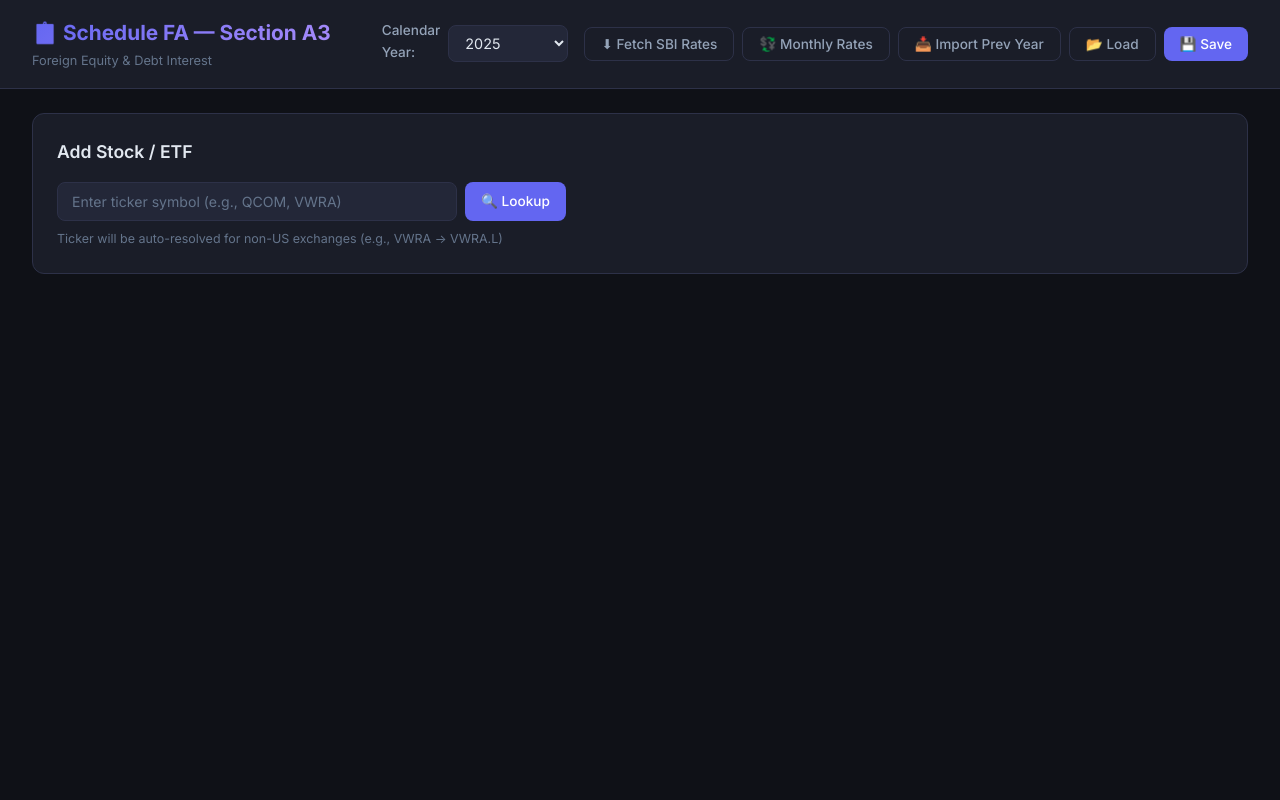
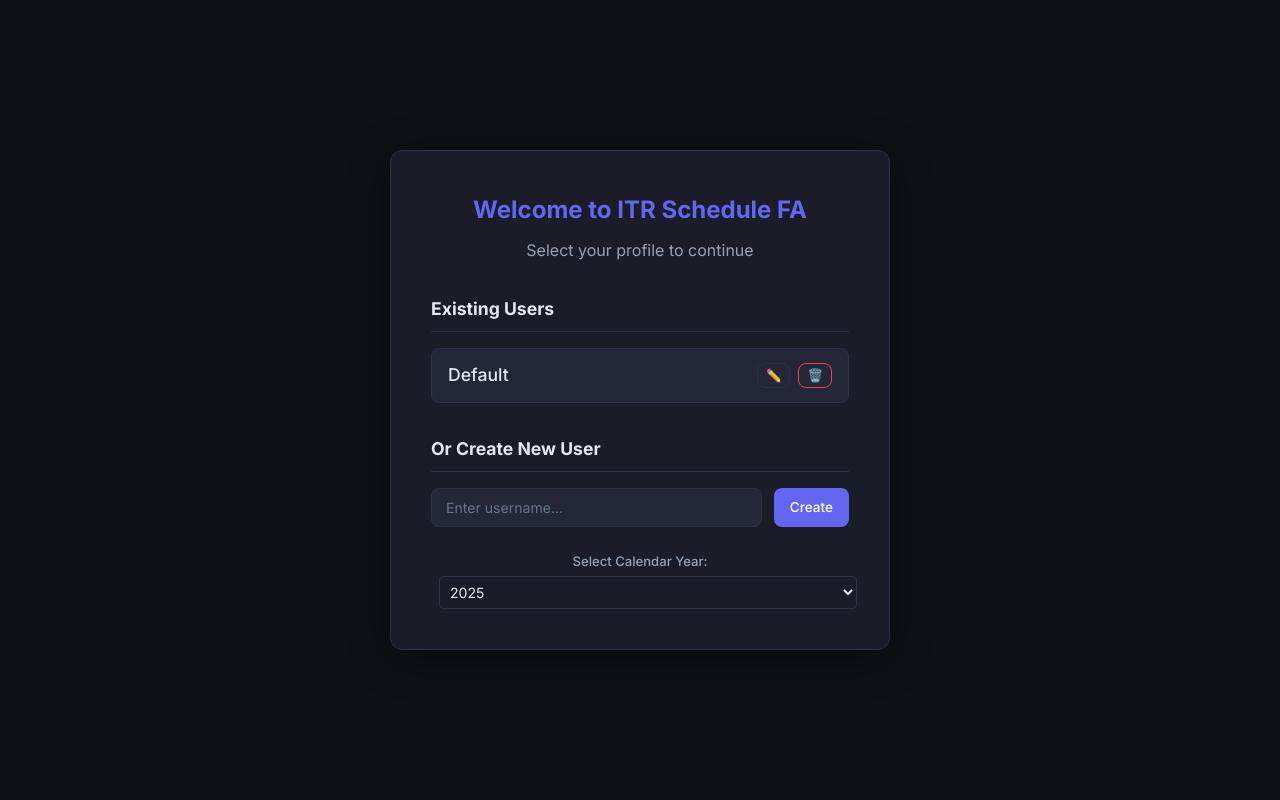
Before and after one commit to coolnishant/itr_fa, a Flask app: page / in a window 1280 px wide. Run offline with Flask 3, Linux system fonts and the light colour scheme; data that the repository does not hold is empty.

Commit message:
Implement Multi-User Profile Support with dedicated storage, renaming, and selection screen

```diff
--- a/app.py
+++ b/app.py
@@ -8,6 +8,7 @@ Opens at: http://localhost:5000
 import json
 import logging
 import uuid
+import shutil
 import webbrowser
 from datetime import datetime
 from pathlib import Path
@@ -36,6 +37,38 @@ logger = logging.getLogger(__name__)
 app = Flask(__name__)
 
 
+# --- Initialization & Migration ---
+
+def init_user_storage():
+    """Migrate any loose portfolio files to a Default user directory."""
+    default_dir = PORTFOLIOS_DIR / "Default"
+
+    # Check for legacy files in root of PORTFOLIOS_DIR
+    legacy_files = list(PORTFOLIOS_DIR.glob("portfolio_CY*.json"))
+    if legacy_files:
+        default_dir.mkdir(exist_ok=True)
+        for f in legacy_files:
+            try:
+                shutil.move(str(f), str(default_dir / f.name))
+                logger.info(f"Migrated legacy portfolio {f.name} to Default user")
+            except Exception as e:
+                logger.error(f"Failed to migrate {f.name}: {e}")
+
+init_user_storage()
+
+def get_user_dir(username):
+    """Get or create directory for user."""
+    if not username:
+        username = "Default"
+    # Basic sanitization
+    safe_name = "".join(c for c in username if c.isalnum() or c in (' ', '-', '_')).strip()
+    if not safe_name:
+        safe_name = "Default"
+    user_dir = PORTFOLIOS_DIR / safe_name
+    user_dir.mkdir(exist_ok=True)
+    return user_dir, safe_name
+
+
 # --- Page Routes ---
 
 @app.route("/")
@@ -44,7 +77,63 @@ def index():
     return render_template("index.html")
 
 
-# --- API Routes ---
+# --- User API Routes ---
+
+@app.route("/api/users", methods=["GET"])
+def api_list_users():
+    """List all user profiles."""
+    users = []
+    for d in PORTFOLIOS_DIR.iterdir():
+        if d.is_dir():
+            users.append(d.name)
+    if not users:
+        users = ["Default"]
+        (PORTFOLIOS_DIR / "Default").mkdir(exist_ok=True)
+    return jsonify({"users": sorted(users)})
+
+@app.route("/api/users", methods=["POST"])
+def api_create_user():
+    """Create a new user profile."""
+    data = request.get_json()
+    username = data.get("username")
+    if not username:
+        return jsonify({"error": "username required"}), 400
+    _, safe_name = get_user_dir(username)
+    return jsonify({"success": True, "username": safe_name})
+
+@app.route("/api/users/<old_username>", methods=["PUT"])
+def api_rename_user(old_username):
+    """Rename a user profile."""
+    data = request.get_json()
+    new_username = data.get("new_username")
+    if not new_username:
+        return jsonify({"error": "new_username required"}), 400
+
+    old_dir = PORTFOLIOS_DIR / old_username
+    if not old_dir.exists() or not old_dir.is_dir():
+        return jsonify({"error": "User not found"}), 404
+
+    _, safe_new_name = get_user_dir(new_username)
+    new_dir = PORTFOLIOS_DIR / safe_new_name
+
+    if new_dir.exists() and new_dir != old_dir:
+        return jsonify({"error": "New username already exists"}), 400
+
+    old_dir.rename(new_dir)
+    return jsonify({"success": True, "username": safe_new_name})
+
+@app.route("/api/users/<username>", methods=["DELETE"])
+def api_delete_user(username):
+    """Delete a user profile and all their portfolios."""
+    user_dir = PORTFOLIOS_DIR / username
+    if not user_dir.exists() or not user_dir.is_dir():
+        return jsonify({"error": "User not found"}), 404
+
+    shutil.rmtree(user_dir)
+    return jsonify({"success": True})
+
+
+# --- Portfolio API Routes ---
 
 @app.route("/api/lookup-stock", methods=["POST"])
 def api_lookup_stock():
@@ -166,9 +255,12 @@ def api_save():
     if not portfolio:
         return jsonify({"error": "Portfolio data required"}), 400
 
+    username = request.args.get("username", "Default")
+    user_dir, _ = get_user_dir(username)
+
     calendar_year = portfolio.get("calendar_year", 2024)
     filename = f"portfolio_CY{calendar_year}.json"
-    filepath = PORTFOLIOS_DIR / filename
+    filepath = user_dir / filename
 
     with open(filepath, "w") as f:
         json.dump(portfolio, f, indent=2)
@@ -180,11 +272,14 @@ def api_save():
 def api_load():
     """Load saved portfolio data."""
     year = request.args.get("year")
+    username = request.args.get("username", "Default")
+
     if not year:
         return jsonify({"error": "year parameter required"}), 400
 
+    user_dir, _ = get_user_dir(username)
     filename = f"portfolio_CY{year}.json"
-    filepath = PORTFOLIOS_DIR / filename
+    filepath = user_dir / filename
 
     if not filepath.exists():
         return jsonify({"error": f"No saved portfolio for CY{year}", "found": False}), 404
@@ -198,8 +293,11 @@ def api_load():
 @app.route("/api/list-saves", methods=["GET"])
 def api_list_saves():
     """List all saved portfolio files."""
+    username = request.args.get("username", "Default")
+    user_dir, _ = get_user_dir(username)
+
     files = []
-    for f in sorted(PORTFOLIOS_DIR.glob("portfolio_CY*.json")):
+    for f in sorted(user_dir.glob("portfolio_CY*.json")):
         try:
             year = f.stem.replace("portfolio_CY", "")
             files.append({
@@ -249,11 +347,13 @@ def api_import_previous_year():
     data = request.get_json()
     target_year = data.get("target_year")
     source_year = data.get("source_year", target_year - 1 if target_year else None)
+    username = request.args.get("username", "Default")
 
     if not target_year or not source_year:
         return jsonify({"error": "target_year required"}), 400
 
-    filepath = PORTFOLIOS_DIR / f"portfolio_CY{source_year}.json"
+    user_dir, _ = get_user_dir(username)
+    filepath = user_dir / f"portfolio_CY{source_year}.json"
     if not filepath.exists():
         return jsonify({"error": f"No saved portfolio for CY{source_year}"}), 404
 
--- a/static/css/style.css
+++ b/static/css/style.css
@@ -608,3 +608,89 @@ tr:hover td { background: var(--bg-hover); }
     .add-stock-form .input-group { flex-direction: column; }
     .add-stock-form input { max-width: 100%; }
 }
+
+/* ===== User Selection Screen ===== */
+#userSelectionScreen {
+    position: fixed;
+    top: 0; left: 0; right: 0; bottom: 0;
+    background: var(--bg-primary);
+    z-index: 1000;
+    display: flex;
+    justify-content: center;
+    align-items: center;
+}
+
+#userSelectionScreen .user-card {
+    background: var(--bg-secondary);
+    border: 1px solid var(--border);
+    border-radius: var(--radius);
+    padding: 40px;
+    width: 100%;
+    max-width: 500px;
+    box-shadow: var(--shadow-lg);
+}
+
+#userSelectionScreen h2 {
+    text-align: center;
+    color: var(--accent);
+    margin-bottom: 8px;
+}
+
+#userSelectionScreen .subtitle {
+    text-align: center;
+    color: var(--text-secondary);
+    margin-bottom: 32px;
+}
+
+.user-list-container h3, .new-user-container h3 {
+    font-size: 1.1rem;
+    color: var(--text-primary);
+    margin-bottom: 16px;
+    border-bottom: 1px solid var(--border);
+    padding-bottom: 8px;
+}
+
+.user-list {
+    display: flex;
+    flex-direction: column;
+    gap: 8px;
+    max-height: 250px;
+    overflow-y: auto;
+    margin-bottom: 32px;
+}
+
+.user-list-item {
+    display: flex;
+    justify-content: space-between;
+    align-items: center;
+    background: var(--bg-tertiary);
+    border: 1px solid var(--border);
+    border-radius: var(--radius-sm);
+    padding: 12px 16px;
+    cursor: pointer;
+    transition: var(--transition);
+}
+
+.user-list-item:hover {
+    border-color: var(--accent);
+    background: var(--bg-hover);
+}
+
+.user-list-item .user-name {
+    font-weight: 500;
+    font-size: 1.1rem;
+    flex-grow: 1;
+}
+
+.user-list-item .user-actions {
+    display: flex;
+    gap: 8px;
+}
+
+.new-user-input {
+    display: flex;
+    gap: 12px;
+}
+.new-user-input input {
+    flex-grow: 1;
+}
--- a/static/js/app.js
+++ b/static/js/app.js
@@ -5,6 +5,7 @@
 
 // ===== State =====
 const state = {
+    username: null,
     portfolio: {
         calendar_year: new Date().getFullYear() - 1,
         stocks: [],
@@ -17,31 +18,43 @@ const state = {
 
 // ===== Initialization =====
 document.addEventListener("DOMContentLoaded", () => {
-    initYearSelector();
+    initYearSelectors();
     bindEvents();
-    checkSavedData();
+    initUserSelection();
 });
 
-function initYearSelector() {
-    const select = document.getElementById("yearSelect");
+function initYearSelectors() {
+    const mainSelect = document.getElementById("yearSelect");
     const rateYearSelect = document.getElementById("ratesYearSelect");
+    const initialSelect = document.getElementById("initialYearSelect");
+
     const currentYear = new Date().getFullYear();
     for (let y = currentYear; y >= 2000; y--) {
         const opt = document.createElement("option");
         opt.value = y;
         opt.textContent = y;
         if (y === state.portfolio.calendar_year) opt.selected = true;
-        select.appendChild(opt);
+        mainSelect.appendChild(opt);
 
         const rOpt = document.createElement("option");
         rOpt.value = y;
         rOpt.textContent = y;
         if (y === state.portfolio.calendar_year) rOpt.selected = true;
         rateYearSelect.appendChild(rOpt);
+
+        const iOpt = document.createElement("option");
+        iOpt.value = y;
+        iOpt.textContent = y;
+        if (y === state.portfolio.calendar_year) iOpt.selected = true;
+        initialSelect.appendChild(iOpt);
     }
-    select.addEventListener("change", (e) => {
+
+    mainSelect.addEventListener("change", (e) => {
         state.portfolio.calendar_year = parseInt(e.target.value);
         rateYearSelect.value = state.portfolio.calendar_year;
+    });
+    initialSelect.addEventListener("change", (e) => {
+        state.portfolio.calendar_year = parseInt(e.target.value);
     });
 }
 
@@ -60,14 +73,139 @@ function bindEvents() {
     document.getElementById("refreshMonthlyRatesBtn").addEventListener("click", loadMonthlyRates);
     document.getElementById("ratesYearSelect").addEventListener("change", loadMonthlyRates);
     document.getElementById("ratesCurrencySelect").addEventListener("change", loadMonthlyRates);
+
+    document.getElementById("switchUserBtn").addEventListener("click", () => {
+        document.getElementById("appHeader").classList.add("hidden");
+        document.getElementById("appMain").classList.add("hidden");
+        document.getElementById("userSelectionScreen").classList.remove("hidden");
+        state.username = null;
+        fetchUsers();
+    });
+}
+
+// ===== User Selection & Management =====
+async function initUserSelection() {
+    document.getElementById("createUserBtn").addEventListener("click", async () => {
+        const input = document.getElementById("newUsernameInput");
+        const username = input.value.trim();
+        if (!username) return showToast("Enter a username", "warning");
+
+        showLoading("Creating user...");
+        try {
+            const resp = await apiPost("/api/users", { username });
+            if (resp.success) {
+                input.value = "";
+                await fetchUsers();
+                selectUser(resp.username);
+            } else {
+                showToast(resp.error || "Failed to create user", "error");
+            }
+        } catch (e) {
+            showToast("Error creating user", "error");
+        }
+        hideLoading();
+    });
+
+    await fetchUsers();
+}
+
+async function fetchUsers() {
+    try {
+        const data = await apiGet("/api/users");
+        if (data.users) {
+            renderUserList(data.users);
+        }
+    } catch (e) {
+        showToast("Failed to load users", "error");
+    }
+}
+
+function renderUserList(users) {
+    const list = document.getElementById("userList");
+    list.innerHTML = "";
+
+    if (users.length === 0) {
+        list.innerHTML = `<div style="text-align:center;color:var(--text-muted);padding:10px;">No users found</div>`;
+        return;
+    }
+
+    users.forEach(username => {
+        const item = document.createElement("div");
+        item.className = "user-list-item";
+
+        item.innerHTML = `
+            <div class="user-name">${username}</div>
+            <div class="user-actions">
+                <button class="btn btn-sm btn-outline rename-user-btn" title="Rename" style="padding:4px 8px;">✏️</button>
+                <button class="btn btn-sm btn-outline delete-user-btn" title="Delete" style="padding:4px 8px; border-color:var(--danger); color:var(--danger);">🗑️</button>
+            </div>
+        `;
+
+        item.querySelector(".user-name").addEventListener("click", () => selectUser(username));
+
+        item.querySelector(".rename-user-btn").addEventListener("click", async (e) => {
+            e.stopPropagation();
+            const newName = prompt(`Rename user '${username}' to:`);
+            if (newName && newName.trim() && newName.trim() !== username) {
+                showLoading("Renaming...");
+                const resp = await fetch(`/api/users/${encodeURIComponent(username)}`, {
+                    method: "PUT",
+                    headers: { "Content-Type": "application/json" },
+                    body: JSON.stringify({ new_username: newName.trim() })
+                }).then(r => r.json());
+
+                if (resp.success) await fetchUsers();
+                else showToast(resp.error || "Failed to rename", "error");
+                hideLoading();
+            }
+        });
+
+        item.querySelector(".delete-user-btn").addEventListener("click", async (e) => {
+            e.stopPropagation();
+            if (confirm(`Are you sure you want to delete user '${username}' AND all their saved data? This cannot be undone.`)) {
+                showLoading("Deleting...");
+                const resp = await fetch(`/api/users/${encodeURIComponent(username)}`, { method: "DELETE" }).then(r => r.json());
+                if (resp.success) await fetchUsers();
+                else showToast(resp.error || "Failed to delete", "error");
+                hideLoading();
+            }
+        });
+
+        list.appendChild(item);
+    });
+}
+
+function selectUser(username) {
+    state.username = username;
+    document.getElementById("activeUserDisplay").textContent = username;
+
+    // Sync year dropdowns
+    const initYear = document.getElementById("initialYearSelect").value;
+    document.getElementById("yearSelect").value = initYear;
+    document.getElementById("ratesYearSelect").value = initYear;
+    state.portfolio.calendar_year = parseInt(initYear);
+
+    document.getElementById("userSelectionScreen").classList.add("hidden");
+    document.getElementById("appHeader").classList.remove("hidden");
+    document.getElementById("appMain").classList.remove("hidden");
+
+    // Clear current portfolio state
+    state.portfolio.stocks = [];
+    state.portfolio.overrides = {};
+    state.portfolio.sbi_rate_overrides = {};
+    document.getElementById("stockCards").innerHTML = "";
+    document.getElementById("resultsSection").classList.add("hidden");
+
+    checkSavedData();
 }
 
 async function checkSavedData() {
+    if (!state.username) return;
     try {
-        const resp = await fetch("/api/list-saves");
+        const resp = await fetch(`/api/list-saves?username=${encodeURIComponent(state.username)}`);
         const data = await resp.json();
         if (data.saves && data.saves.length > 0) {
-            showToast(`Found ${data.saves.length} saved portfolio(s)`, "info");
+            showToast(`Found ${data.saves.length} saved portfolio(s) for ${state.username}`, "info");
         }
     } catch (e) { /* ignore */ }
 }
@@ -679,7 +817,12 @@ async function savePortfolio() {
         // Sync all cards
         document.querySelectorAll(".stock-card").forEach(card => syncStockFromCard(card));
 
-        const result = await apiPost("/api/save", state.portfolio);
+        const result = await fetch(`/api/save?username=${encodeURIComponent(state.username)}`, {
+            method: "POST",
+            headers: { "Content-Type": "application/json" },
+            body: JSON.stringify(state.portfolio),
+        }).then(r => r.json());
+
         hideLoading();
 
         if (result.success) {
@@ -698,7 +841,7 @@ async function loadPortfolio() {
     showLoading(`Loading CY${year}...`);
 
     try {
-        const resp = await fetch(`/api/load?year=${year}`);
+        const resp = await fetch(`/api/load?year=${year}&username=${encodeURIComponent(state.username)}`);
         const data = await resp.json();
         hideLoading();
 
@@ -750,10 +893,14 @@ async function importPreviousYear() {
 
     showLoading(`Importing CY${sourceYear} data...`);
     try {
-        const result = await apiPost("/api/import-previous-year", {
-            target_year: targetYear,
-            source_year: sourceYear,
-        });
+        const result = await fetch(`/api/import-previous-year?username=${encodeURIComponent(state.username)}`, {
+            method: "POST",
+            headers: { "Content-Type": "application/json" },
+            body: JSON.stringify({
+                target_year: targetYear,
+                source_year: sourceYear,
+            })
+        }).then(r => r.json());
         hideLoading();
 
         if (!result.success) {
--- a/templates/index.html
+++ b/templates/index.html
@@ -22,13 +22,46 @@
         </div>
     </div>
 
+    <!-- User Selection Screen -->
+    <div id="userSelectionScreen">
+        <div class="user-card">
+            <h2>Welcome to ITR Schedule FA</h2>
+            <p class="subtitle">Select your profile to continue</p>
+
+            <div class="user-list-container">
+                <h3>Existing Users</h3>
+                <div id="userList" class="user-list">
+                    <!-- Populated by JS -->
+                </div>
+            </div>
+
+            <div class="new-user-container">
+                <h3>Or Create New User</h3>
+                <div class="new-user-input">
+                    <input type="text" id="newUsernameInput" placeholder="Enter username...">
+                    <button id="createUserBtn" class="btn btn-primary">Create</button>
+                </div>
+            </div>
+
+            <div class="year-selection-container" style="margin-top: 24px; text-align: center;">
+                <label for="initialYearSelect" style="font-weight: 500;">Select Calendar Year:</label>
+                <select id="initialYearSelect" style="margin-left: 8px; padding: 6px; border-radius: 4px; border: 1px solid var(--border); background: var(--bg-card); color: var(--text-main);"></select>
+            </div>
+        </div>
+    </div>
+
     <!-- Header -->
-    <header id="appHeader">
+    <header id="appHeader" class="hidden">
         <div class="header-left">
             <h1>📋 Schedule FA — Section A3</h1>
             <span class="subtitle">Foreign Equity & Debt Interest</span>
         </div>
         <div class="header-right">
+            <div class="user-display" style="display: flex; align-items: center; margin-right: 16px;">
+                <span style="font-size: 1.2rem; margin-right: 8px;">👤</span>
+                <span id="activeUserDisplay" style="font-weight: 600; margin-right: 12px; font-size: 1.1rem; color: var(--accent);">Default</span>
+                <button id="switchUserBtn" class="btn btn-sm btn-outline" title="Switch User">Switch</button>
+            </div>
             <div class="year-selector">
                 <label for="yearSelect">Calendar Year:</label>
                 <select id="yearSelect"></select>
@@ -43,7 +76,7 @@
         </div>
     </header>
 
-    <main id="appMain">
+    <main id="appMain" class="hidden">
         <!-- SBI Monthly Rates Manager (always available) -->
         <section id="monthlyRatesSection" class="card hidden">
             <div class="collapsible-header" onclick="toggleSection('monthlyRatesContent')">
```
Also changed, not shown: APPLICATION_PLAN.md (+17 -15 lines), README.md.
